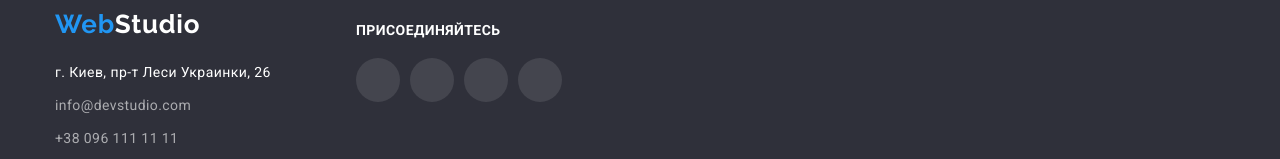
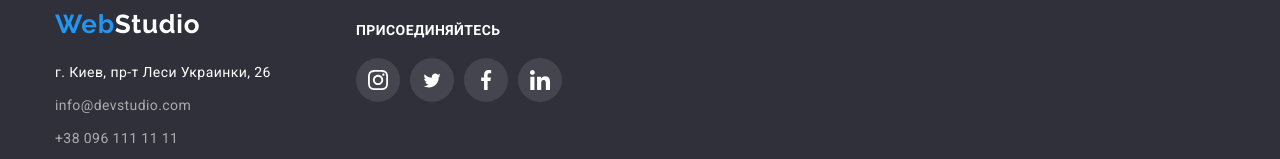
Before and after one commit to OljaOlja/-goit-markup-hw-04, a plain HTML site: page portfolio.html in a window 1280 px wide. Shown: the part 1683-1842 px from the top of the page. Drawn offline with nearby package versions, Linux system fonts and the light colour scheme; the site is published under a folder, as on GitHub Pages, so addresses that start at the root find nothing.

Commit message:
Иконки и тени - правильно подключены иконки

```diff
--- a/portfolio.html
+++ b/portfolio.html
@@ -247,28 +247,28 @@
             <li class="footer-soc-item">
               <a href="" class="footer-soc-link link"
                 ><svg class="footer-soc-icon" width="20" height="20">
-                  <use href="/images/icons.svg#icon-instagram"></use>
+                  <use href="./images/icons.svg#icon-instagram"></use>
                 </svg>
               </a>
             </li>
             <li class="footer-soc-item">
               <a href="" class="footer-soc-link link"
                 ><svg class="footer-soc-icon" width="20" height="17">
-                  <use href="/images/icons.svg#icon-twitter"></use>
+                  <use href="./images/icons.svg#icon-twitter"></use>
                 </svg>
               </a>
             </li>
             <li class="footer-soc-item">
               <a href="" class="footer-soc-link link"
                 ><svg class="footer-soc-icon" width="20" height="20">
-                  <use href="/images/icons.svg#icon-facebook"></use>
+                  <use href="./images/icons.svg#icon-facebook"></use>
                 </svg>
               </a>
             </li>
             <li class="footer-soc-item">
               <a href="" class="footer-soc-link link"
                 ><svg class="footer-soc-icon" width="20" height="20">
-                  <use href="/images/icons.svg#icon-linkedin"></use>
+                  <use href="./images/icons.svg#icon-linkedin"></use>
                 </svg>
               </a>
             </li>
```
Also changed, not shown: index.html (+16 -16 lines).
